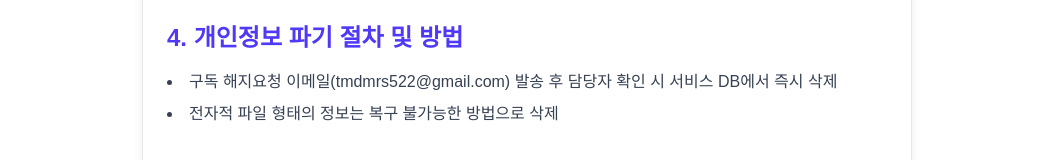
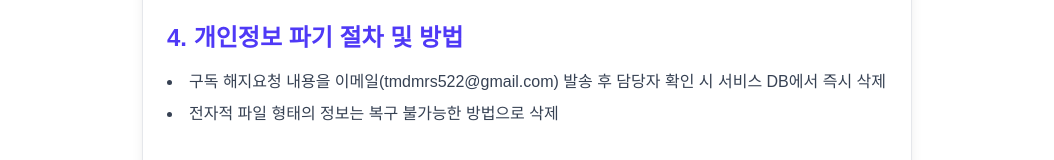
Before and after one commit to Alexseung/daily-english, a Next.js app: page /policy in a window 1280 px wide. Shown: the part 744-904 px from the top of the page, without its empty margins (113-1167 px from the left). Built offline with nearby package versions, Linux system fonts and the light colour scheme.

Commit message:
change commit

```diff
--- a/src/app/policy/page.tsx
+++ b/src/app/policy/page.tsx
@@ -11,9 +11,9 @@ export default function PolicyPage() {
       </p>
 
       <p className="mb-6 text-gray-700 leading-relaxed">
-        Daily English(이하 "데일리 잉글리쉬")는 사용자의 개인정보를 중요하게
-        생각하며, 관련 법령을 준수합니다. 본 방침은 서비스가 이메일 주소를
-        포함한 개인정보를 어떻게 수집, 이용, 보관, 삭제하는지 설명합니다.
+        Daily English(이하 &quot;데일리 잉글리쉬&quot;)는 사용자의 개인정보를
+        중요하게 생각하며, 관련 법령을 준수합니다. 본 방침은 서비스가 이메일
+        주소를 포함한 개인정보를 어떻게 수집, 이용, 보관, 삭제하는지 설명합니다.
       </p>
 
       <section className="mb-8">
@@ -61,8 +61,8 @@ export default function PolicyPage() {
         </h2>
         <ul className="list-disc list-inside space-y-2 text-gray-700">
           <li>
-            구독 해지요청 이메일(tmdmrs522@gmail.com) 발송 후 담당자 확인 시
-            서비스 DB에서 즉시 삭제
+            구독 해지요청 내용을 이메일(tmdmrs522@gmail.com) 발송 후 담당자 확인
+            시 서비스 DB에서 즉시 삭제
           </li>
           <li>전자적 파일 형태의 정보는 복구 불가능한 방법으로 삭제</li>
         </ul>
```
